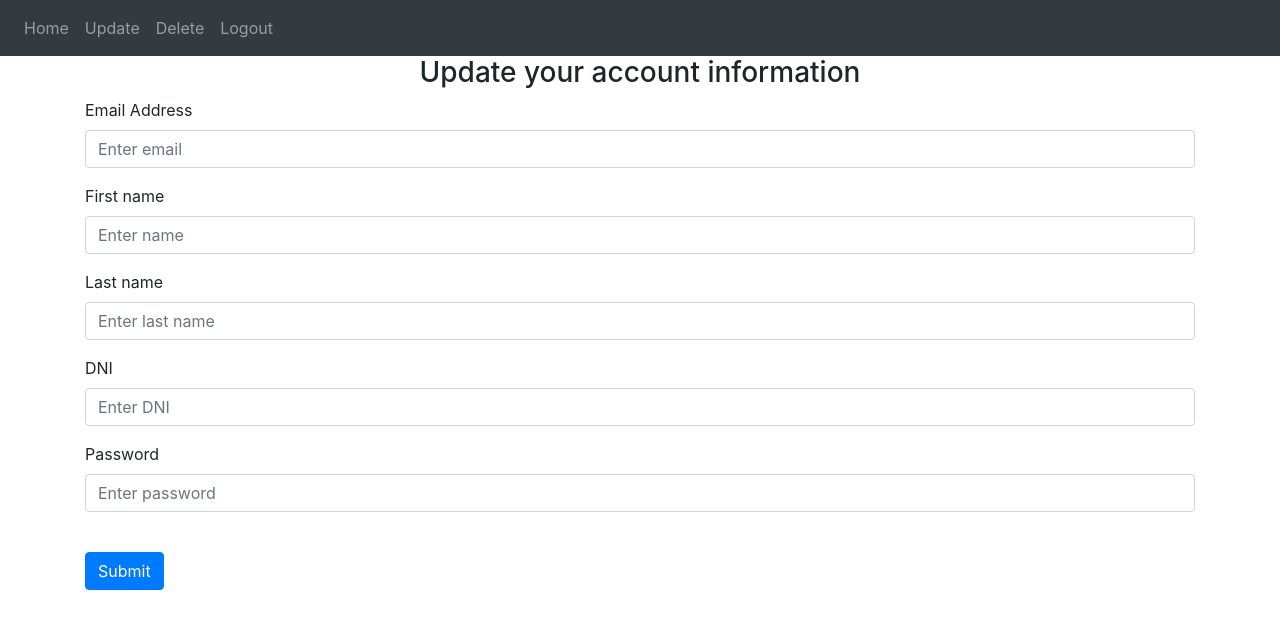
After one commit to AgustinCapogrossi/loginapp, a Flask app: page /update in a window 1280 px wide. The commit adds this page. Shown: the top 629 px of the page. Run offline with Flask 2, Linux system fonts and the light colour scheme; a user stored in the database is signed in; some libraries are stand-ins or nearby versions.

```diff
--- /dev/null
+++ b/requirements.txt
@@ -0,0 +1,3 @@
+flask
+Flask-SQLAlchemy
+flask-login
--- a/website/auth.py
+++ b/website/auth.py
@@ -25,6 +25,55 @@ def login():
             flash("Email does not exst.", category = "error")
     return render_template("login.html",user = current_user)
 
+@auth.route("/delete", methods=["GET", "POST"])
+@login_required
+def delete():
+    email = request.form.get("email")
+    password = request.form.get("password")
+
+    user = User.query.filter_by(email = email).first()
+    if user:
+        if check_password_hash(user.password,password):
+            flash("Account successfully deleted!", category = "success")
+            db.session.delete(user)
+            db.session.commit()
+            return redirect(url_for("login"))
+        else:
+            flash("Either password or email are incorrect", category = "error")
+    else:
+       flash("Email does not exst.", category = "error")
+    return render_template("delete.html", user= current_user)
+
+@auth.route("/update", methods=["GET", "POST"])
+@login_required
+def update():
+    if request.method == "POST":
+        email = request.form.get("email")
+        name = request.form.get("name")
+        last_name = request.form.get("last_name")
+        dni = request.form.get("dni")
+        password = request.form.get("password")
+
+        if(len(email) < 4):
+            flash("Email must be greater than 3 characters", category= "error")
+        elif len(name) < 2:
+            flash("Name must be greater than 1 characters", category= "error")
+        elif len(password) < 6:
+            flash("Password must be at least 6 characters", category= "error")
+        else:
+            current_user.email = email
+            db.session.commit()
+            current_user.name = name
+            db.session.commit()
+            current_user.last_name = last_name
+            db.session.commit()
+            current_user.dni = dni
+            db.session.commit()
+            current_user.password = generate_password_hash(password, method = "sha256")
+            db.session.commit()
+            flash("Account updated", category= "success")
+            return redirect(url_for("views.home"))
+    return render_template("update.html", user = current_user)
 
 @auth.route("/logout")
 @login_required
@@ -57,7 +106,7 @@ def signup():
             new_user = User(email=email,password=generate_password_hash(password, method = "sha256"),name=name,last_name=last_name,dni=dni)
             db.session.add(new_user)
             db.session.commit()
-            login_user(user,remember=True)
+            login_user(new_user,remember=True)
             flash("Account created", category= "success")
             return redirect(url_for("views.home"))
     return render_template("signup.html", user = current_user)
--- a/website/templates/base.html
+++ b/website/templates/base.html
@@ -32,6 +32,8 @@
         <div class="navbar-nav">
           {% if user.is_authenticated %}
           <a class="nav-item nav-link" id="home" href="/">Home</a>
+          <a class="nav-item nav-link" id="update" href="/update">Update</a>
+          <a class="nav-item nav-link" id="delete" href="/delete">Delete</a>
           <a class="nav-item nav-link" id="logout" href="/logout">Logout</a>
           {% else %}
           <a class="nav-item nav-link" id="login" href="/login">Login</a>
--- /dev/null
+++ b/website/templates/update.html
@@ -0,0 +1,58 @@
+{% extends "base.html" %} {% block title %}Update information{% endblock %} {%
+block content %}
+<form method="POST">
+  <h3 align="center">Update your account information</h3>
+  <div class="form-group">
+    <label for="email">Email Address</label>
+    <input
+      type="email"
+      class="form-control"
+      id="email"
+      name="email"
+      placeholder="Enter email"
+    />
+  </div>
+  <div class="form-group">
+    <label for="name">First name</label>
+    <input
+      type="text"
+      class="form-control"
+      id="name"
+      name="name"
+      placeholder="Enter name"
+    />
+  </div>
+  <div class="form-group">
+    <label for="last-name">Last name</label>
+    <input
+      type="text"
+      class="form-control"
+      id="last_name"
+      name="last_name"
+      placeholder="Enter last name"
+    />
+  </div>
+  <div class="form-group">
+    <label for="dni">DNI</label>
+    <input
+      type="int"
+      class="form-control"
+      id="dni"
+      name="dni"
+      placeholder="Enter DNI"
+    />
+  </div>
+  <div class="form-group">
+    <label for="password">Password</label>
+    <input
+      type="password"
+      class="form-control"
+      id="password"
+      name="password"
+      placeholder="Enter password"
+    />
+  </div>
+  <br />
+  <button type="submit" class="btn btn-primary">Submit</button>
+</form>
+{% endblock %}
```
Also changed, not shown: website/templates/delete.html (added, +29 -0 lines), readme.md (added), 1 other file.
